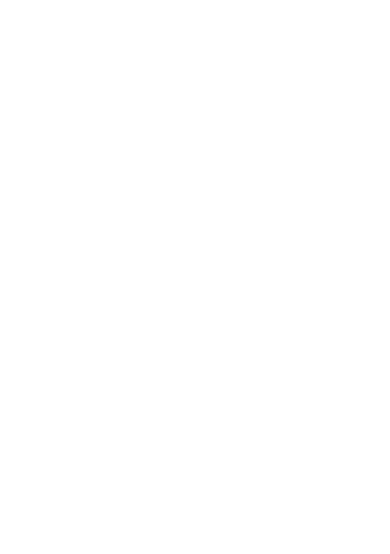
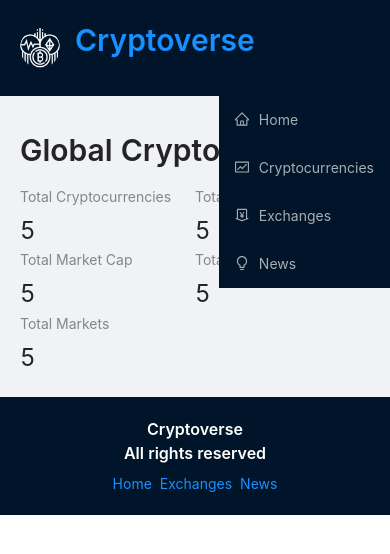
Before and after one commit to dawtom97/crypto-currencies-app, a React (Create React App) app: page / in a window 390 px wide. Shown: the top 554 px of the page. Built offline with nearby package versions, Linux system fonts and the light colour scheme.

Commit message:
layout creation with ant design

```diff
--- a/package.json
+++ b/package.json
@@ -18,6 +18,7 @@
     "react-chartjs-2": "^4.3.1",
     "react-dom": "^18.2.0",
     "react-redux": "^8.0.2",
+    "react-router-dom": "^6.3.0",
     "react-scripts": "5.0.1",
     "web-vitals": "^2.1.4"
   },
--- /dev/null
+++ b/src/App.css
@@ -0,0 +1,379 @@
+
+:root{
+    --text-primary:#000;
+    --bgPrimary:#fff;
+   --bgSecondary: #F9F9F9;
+   --pink: #0071bd;
+   --light-blue: #e6f7ff;
+   --border: #d9d9d9;
+}
+
+* {
+    margin: 0;
+    padding: 0;
+    box-sizing: border-box;
+}
+
+a:hover{
+    color: var(--pink) !important;
+}
+
+.app{
+    display: flex;
+    overflow: hidden;
+}
+
+.navbar{
+    flex: 0.2;
+    background-color: rgb(0, 21, 41);
+}
+
+.main{
+    flex: 0.8;
+    width: 100%;
+
+}
+.routes{
+    padding: 20px;
+}
+.nav-container{
+    position: fixed;
+    left: 0;
+    margin: 10px;
+    height: 100vh;
+    margin: 0px;
+    background-color: rgb(0, 21, 41);
+}
+
+.logo-container{
+    background-color: #001529;
+    display: flex;
+    padding: 20px;
+    align-items: center;
+    width: 100%;
+}
+.logo{
+    margin:0 0 0 15px;
+}
+.logo a{
+   color: white;
+}
+.menu-control-container{
+    display: none !important;
+    position: absolute !important;
+    right: 10px !important;
+    top: 25px !important;
+    font-size: 1.2rem !important;
+    background-color: var(--bgSecondary) !important;
+    border: none !important;
+}
+
+.loader{
+    height: 81vh;
+    display: flex;
+    justify-content: center;
+    align-items: center;
+}
+
+@media screen and (max-width:1300px){
+    .main{
+        margin-left: 50px;
+    }
+}
+
+@media screen and (max-width:1170px){
+    .main{
+        margin-left: 50px;
+    }
+}
+
+@media screen and (max-width:1000px){
+    .main{
+        margin-left: 100px;
+    }
+}
+
+@media screen and (max-width:800px){
+    .app{
+        flex-direction: column;
+        overflow: hidden;
+    }
+
+    .navbar{
+        flex: 1;
+    }
+
+    .main{
+        flex: 1;
+        margin-top: 90px;
+        margin-left: 0px;
+        margin-right: 10px;
+    }
+
+    .nav-container{
+        height: 8vh;
+        position:fixed;
+        width: 100%;
+        z-index: 100;
+        background-color: var(--bgSecondary);
+    }
+
+    .menu-control-container{
+        display: block !important;
+    }
+
+    .ant-menu{
+        position: absolute;
+        right: 0px;
+    }
+    .home-title{
+        font-size: 1.4rem !important;
+    }
+    .show-more{
+        font-size: 1.3rem !important;
+    }
+}
+
+.coin-detail-container{
+    margin: 30px;
+}
+
+.coin-heading-container{
+    display: flex;
+    justify-content: center;
+    align-items: center;
+    flex-direction: column;
+    border-bottom: 1px solid var(--border);
+    padding-top: 20px;
+    padding-bottom: 20px;
+    gap: 10px;
+}
+
+.coin-heading-container .coin-name{
+    font-weight: 900;
+    color: var(--pink);
+}
+
+.coin-heading-container p{
+    font-size: 1rem;
+    opacity: 0.9;
+    margin-bottom: 20px;
+}
+
+.stats-container{
+    display: flex;
+    justify-content: space-between;
+    align-items: center;
+    gap: 40px;
+}
+
+.stats-container h2{
+    font-weight: 700;
+    font-size: 1.4rem;
+    margin-top: 20px;
+    color: var(--pink);
+}
+
+.coin-details-heading{
+    font-weight: 700 !important;
+    margin-top: 20px !important;
+    color: var(--pink) !important;
+}
+
+.coin-stats{
+    display: flex;
+    justify-content: space-between;
+    border-bottom: 1px solid var(--border);
+    font-size: 1rem;
+    opacity: 0.9;
+    padding: 20px;
+
+}
+
+.coin-stats-name{
+    display: flex;
+    gap: 10px;
+    font-size: 1rem;
+}
+
+.stats{
+    font-weight: 800;
+}
+
+.coin-value-statistics-heading p{
+    font-size: 1rem;
+    opacity: 0.9;
+}
+
+.coin-desc-link{
+    display: flex;
+    gap: 40px;
+    margin-top: 40px;
+    padding-top: 20px;
+}
+
+.coin-desc-link h2{
+    font-weight: 700;
+    color: var(--pink);
+}
+
+.coin-desc-link p{
+    font-size: 1rem;
+    opacity: 0.9;
+}
+
+.coin-desc-link a{
+    color: var(--pink);
+}
+
+.coin-desc-link h3{
+    font-weight: 700;
+}
+
+.coin-desc{
+    flex: 0.5;
+}
+
+.coin-links{
+  padding: 0px 20px;
+    flex: 0.5;
+}
+
+.coin-link{
+    display: flex;
+    justify-content: space-between;
+    align-items: center;
+    border-bottom: 1px solid var(--border);
+    padding: 20px;
+}
+
+.link-name{
+    text-transform: capitalize;
+    font-size: 1rem;
+}
+
+.coin-link a{
+    color: var(--pink);
+    font-weight: 700;
+    font-size: 1rem;
+}
+
+.coin-link:hover, .coin-stats:hover{
+    background-color: var(--bgSecondary);
+}
+
+@media screen and (max-width:1000px){
+    .stats-container{
+        flex-direction: column;
+    }
+    .coin-desc-link{
+        flex-direction: column;
+    }
+    .stats-container h2{
+        margin-top: 0px;
+    }
+}
+
+@media screen and (max-width: 500px){
+    .coin-links{
+        padding: 0px;
+    }
+    .coin-detail-container{
+        margin: 0;
+    }
+}
+@media screen and (max-width: 500px){
+    .heading{
+        margin-top: 20px;
+    }
+}
+
+.select-news{
+    width: 180px;
+}
+.news-card{
+    min-height: 300px !important;
+}
+.news-image-container{
+    display: flex !important;
+    justify-content: space-between !important;
+}
+.news-title{
+width: 70%;
+}
+
+.news-image-container .img{
+    width:100px;
+    height:100px;
+}
+.news-card p{
+    color: black;
+    margin: 10px 0px !important;
+}
+.provider-container{
+    display: flex;
+    justify-content: space-between;
+}
+.provider-name{
+    margin-left: 10px;
+}
+
+.chart-header{
+    display: flex;
+    justify-content: space-between;
+    gap: 50px;
+    color: #0071bd;
+}
+.chart-title{
+    color: #0071bd !important;
+}
+.price-container{
+    display: flex !important;
+    gap: 20px !important;
+    align-items: center !important;
+    flex-wrap: wrap !important;
+}
+.price-change{
+    font-weight: 900 !important;
+}
+.current-price{
+    margin-top: 0px !important;
+    font-weight: 900 !important;
+}
+.home-heading-container{
+    display: flex;
+    justify-content: space-between;
+    align-items: center;
+    margin-top: 40px;
+}
+.show-more{
+    margin-top: 0px !important;
+}
+.exchange-image{
+    margin: 0px 10px !important;
+}
+.search-crypto{
+    margin: 20px auto 30px auto;
+    width: 250px;
+}
+.crypto-card-container{
+    min-height: 65vh !important;
+}
+.crypto-card{
+    min-width: 250px;
+}
+.crypto-card .crypto-image{
+    width:35px;
+}
+.select-timeperiod{
+    width: 200px !important;
+    margin-top: 20px !important;
+}
+
+.footer {
+    background-color: #001529;
+    display: flex;
+    flex-direction: column;
+    padding: 20px;
+    align-items: center;
+}
--- a/src/App.js
+++ b/src/App.js
@@ -1,18 +1,55 @@
 import React from "react";
-import {Switch, Route, Link} from 'react-router-dom';
-import {Layout, Typography, Space} from 'antd'
+import { Routes, Route, Link } from "react-router-dom";
+import { Layout, Typography, Space } from "antd";
+import "./App.css";
+import { Navbar } from "./components/Navbar";
+import { Homepage } from "./components/Homepage";
+import { Exchanges } from "./components/Exchanges";
+import { Cryptocurrencies } from "./components/Cryptocurrencies";
+import { CryptoDetails } from "./components/CryptoDetails";
+import { News } from "./components/News";
 
 export const App = () => {
   return (
     <div className="app">
       <div className="navbar">
-
+        <Navbar />
       </div>
       <div className="main">
+        <Layout>
+          <div className="routes">
+            <Routes>
+              <Route exact path="/" element={<Homepage />} />
+              <Route exact path="/exchanges" element={<Exchanges />} />
+              <Route
+                exact
+                path="/cryptocurrencies"
+                element={<Cryptocurrencies />}
+              />
+              <Route
+                exact
+                path="/crypto/:coinId"
+                element={<CryptoDetails />}
+              />
+              <Route exact path="/news" element={<News />} />
+            </Routes>
+          </div>
+        </Layout>
 
-      </div>
-      <div class="footer">
-
+        <div className="footer">
+          <Typography.Title
+            level={5}
+            style={{ color: "white", textAlign: "center" }}
+          >
+            Cryptoverse <br />
+            All rights reserved
+          </Typography.Title>
+          <Space>
+            <Link to="/">Home</Link>
+            <Link to="/exchanges">Exchanges</Link>
+            <Link to="/news">News</Link>
+          </Space>
+        </div>
       </div>
     </div>
   );
--- /dev/null
+++ b/src/components/CryptoDetails.js
@@ -0,0 +1,7 @@
+import React from 'react'
+
+export const CryptoDetails = () => {
+  return (
+    <div>CryptoDetails</div>
+  )
+}
--- /dev/null
+++ b/src/components/Cryptocurrencies.js
@@ -0,0 +1,7 @@
+import React from 'react'
+
+export const Cryptocurrencies = () => {
+  return (
+    <div>Cryptocurrencies</div>
+  )
+}
--- /dev/null
+++ b/src/components/Exchanges.js
@@ -0,0 +1,7 @@
+import React from 'react'
+
+export const Exchanges = () => {
+  return (
+    <div>Exchanges</div>
+  )
+}
--- /dev/null
+++ b/src/components/Homepage.js
@@ -0,0 +1,29 @@
+import React from 'react';
+import millify from 'millify';
+import {Typography,Row,Col,Statistic} from 'antd'
+import { Link } from 'react-router-dom';
+
+export const Homepage = () => {
+  return (
+    <>
+      <Typography.Title level={2} className="heading">Global Crypto Stats</Typography.Title>
+      <Row>
+         <Col span={12}>
+            <Statistic title="Total Cryptocurrencies" value="5"/>
+         </Col>
+         <Col span={12}>
+            <Statistic title="Total Exchanges" value="5"/>
+         </Col>
+         <Col span={12}>
+            <Statistic title="Total Market Cap" value="5"/>
+         </Col>
+         <Col span={12}>
+            <Statistic title="Total 24h volume" value="5"/>
+         </Col>
+         <Col span={12}>
+            <Statistic title="Total Markets" value="5"/>
+         </Col>
+      </Row>
+    </>
+  )
+}
--- /dev/null
+++ b/src/components/Navbar.js
@@ -0,0 +1,43 @@
+import React from 'react';
+import {Button, Menu, Typography, Avatar} from 'antd';
+import {Link} from 'react-router-dom';
+import {HomeOutlined, MoneyCollectOutlined, BulbOutlined, FundOutlined, MenuOutlined} from '@ant-design/icons'
+import icon from '../images/cryptocurrency.png'
+
+
+const menuItems = [
+    {
+        key:'home',
+        icon:<HomeOutlined/>,
+        label:"Home"
+    },
+    {
+        key:'cryptocurrencies',
+        icon:<FundOutlined/>,
+        label:"Cryptocurrencies"
+    },
+    {
+        key:'exchanges',
+        icon:<MoneyCollectOutlined/>,
+        label:"Exchanges"
+    },
+    {
+        key:'news',
+        icon:<BulbOutlined/>,
+        label:"News"
+    },
+]
+
+export const Navbar = () => {
+  return (
+    <div className='nav-container'>
+        <div className='logo-container'>
+             <Avatar src={icon} size="large"/>
+             <Typography.Title level={2} className="logo">
+                 <Link to="/">Cryptoverse</Link>
+             </Typography.Title>
+        </div>
+        <Menu theme="dark" items={menuItems}/>
+    </div>
+  )
+}
--- /dev/null
+++ b/src/components/News.js
@@ -0,0 +1,7 @@
+import React from 'react'
+
+export const News = () => {
+  return (
+    <div>News</div>
+  )
+}
--- a/src/index.js
+++ b/src/index.js
@@ -1,10 +1,14 @@
-import React from 'react'
-import ReactDOM from 'react-dom/client';
-import {App} from './App'
+import React from "react";
+import ReactDOM from "react-dom/client";
+import { App } from "./App";
+import { BrowserRouter as Router } from "react-router-dom";
+import 'antd/dist/antd.css'
 
-const root = ReactDOM.createRoot(document.getElementById('root'));
+const root = ReactDOM.createRoot(document.getElementById("root"));
 root.render(
   <React.StrictMode>
-    <App />
+    <Router>
+      <App />
+    </Router>
   </React.StrictMode>
 );
```
Also changed, not shown: src/images/cryptocurrency.png (added), 1 other file (tests, documents, lock files or other folders).
